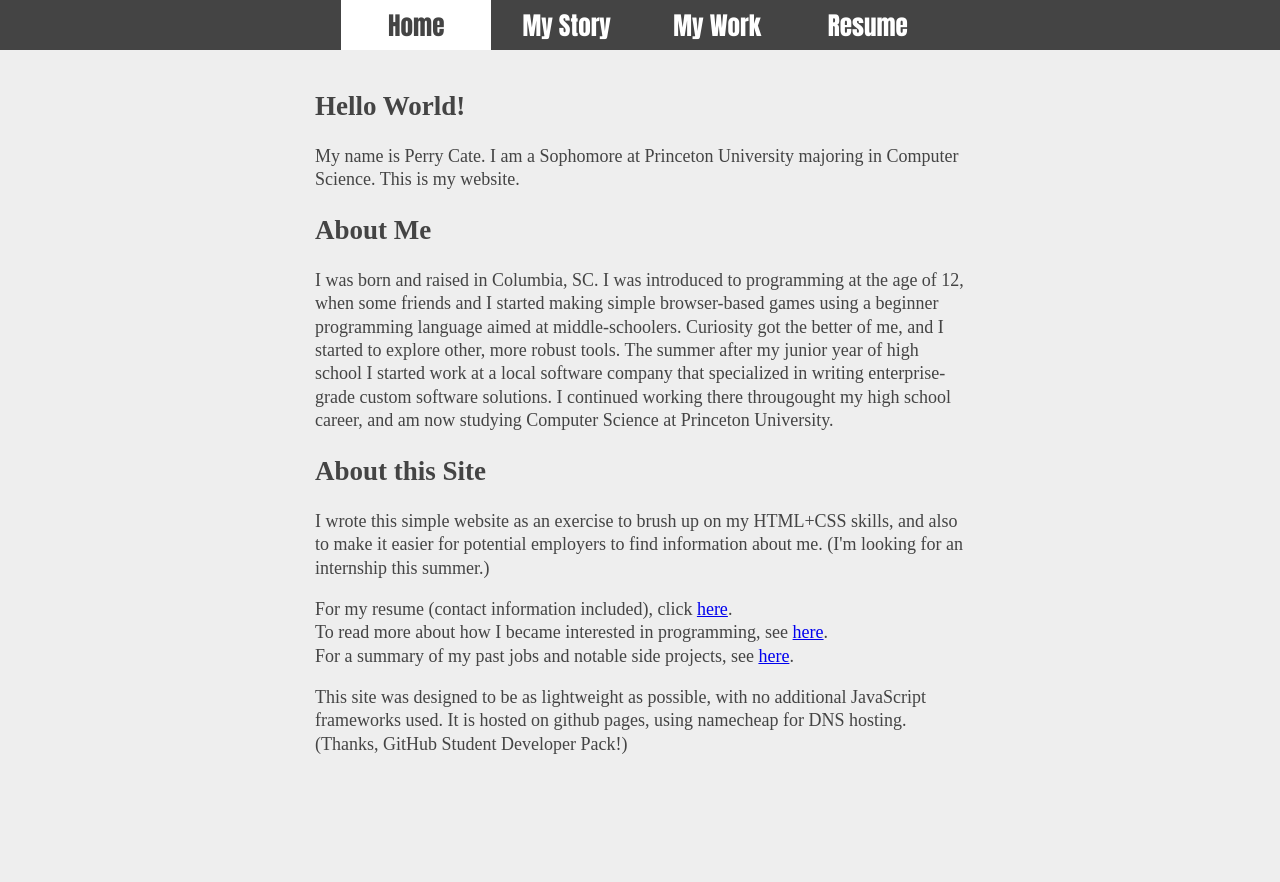
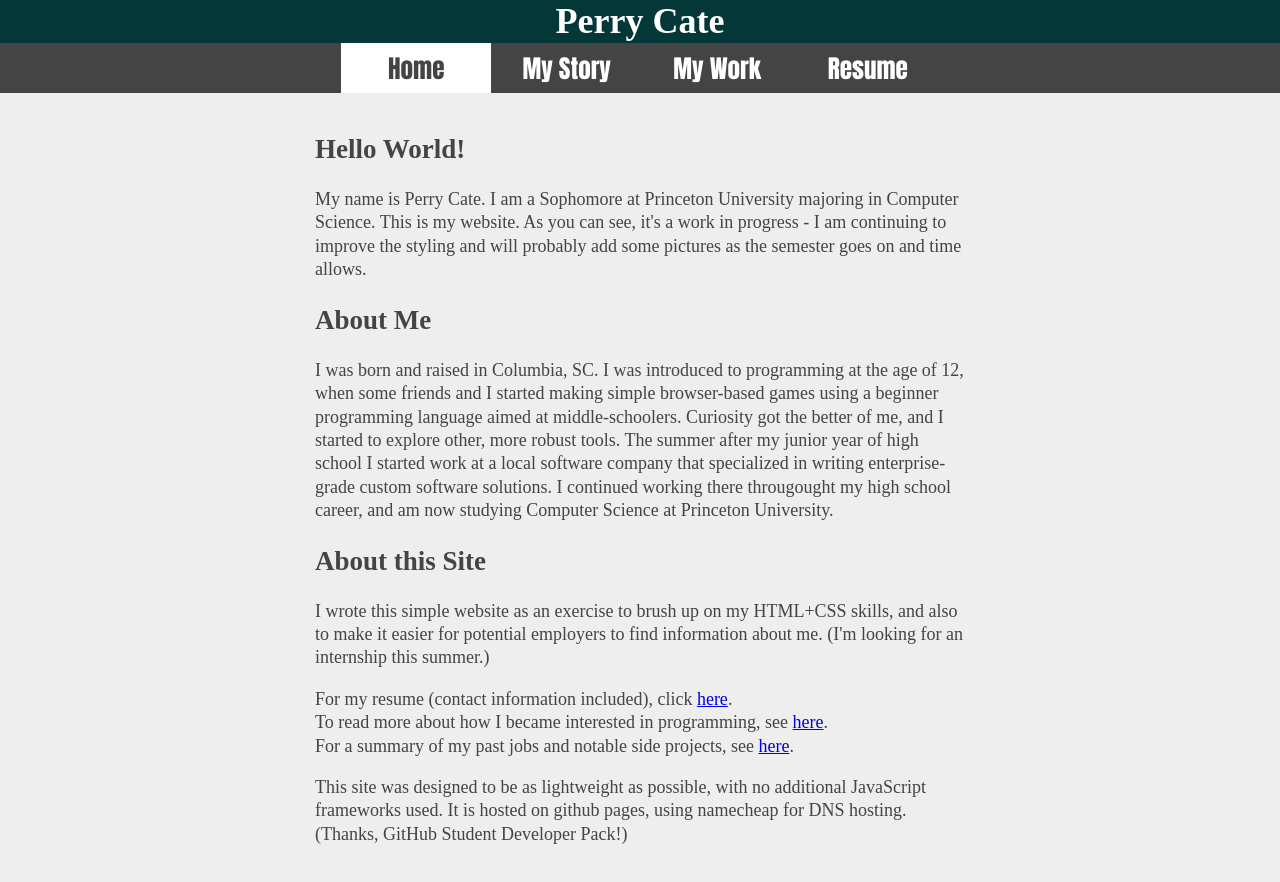
Before and after one commit to TheGuyWithTheFace/TheGuyWithTheFace.github.io, a plain HTML site: page index.html in a window 1280 px wide. Before the commit the page ends 800 px from the top, so only its background shows below. Drawn offline with Linux system fonts and the light colour scheme.

Commit message:
Add name to header
Sure, it looks really terrible since I picked a color essentially at
random, but my name is on display and that's good enough until I can
take the time to figure out a nicer theme.

```diff
--- a/index.html
+++ b/index.html
@@ -8,6 +8,7 @@
     </head>
     <body>
         <header>
+            <h1>Perry Cate</h1>
             <div class="nav">
                 <ul>
                     <li><a class="active" href="/index.html">Home</a></li>
@@ -20,8 +21,12 @@
         <main>
             <section id="greeting">
                 <h1>Hello World!</h1>
-                <p>My name is Perry Cate. I am a Sophomore at Princeton University majoring in
-                    Computer Science. This is my website.</p>
+                <p>
+                    My name is Perry Cate. I am a Sophomore at Princeton University majoring in
+                    Computer Science. This is my website. As you can see, it's a work in progress -
+                    I am continuing to improve the styling and will probably add some pictures as
+                    the semester goes on and time allows.
+                </p>
             </section>
             <section id="about">
                 <h2>About Me</h2>
--- a/style.css
+++ b/style.css
@@ -63,3 +63,10 @@ h3 {
         margin-right: -4px;
     }
 }
+
+header h1 {
+    margin:auto;
+    text-align: center;
+    background-color: #043838;
+    color: #FFF;
+}
```
Also changed, not shown: story.html (+1 -0 lines), work.html (+1 -0 lines).
